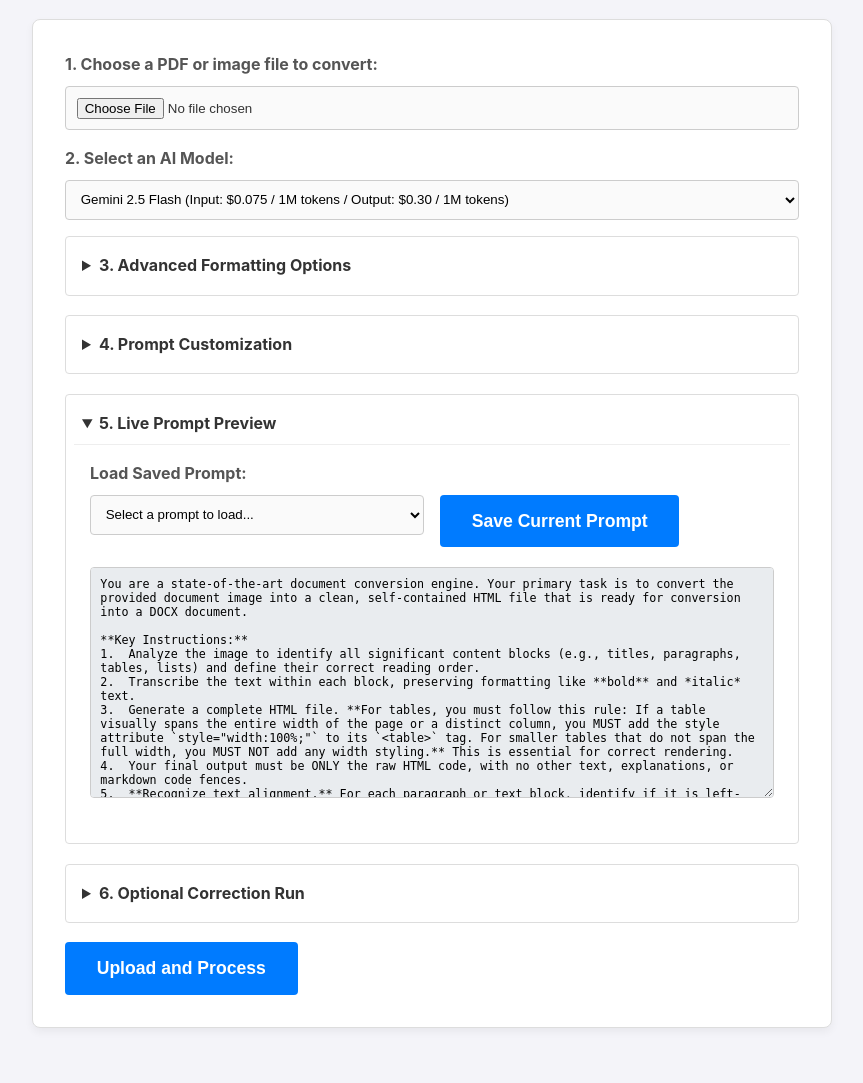
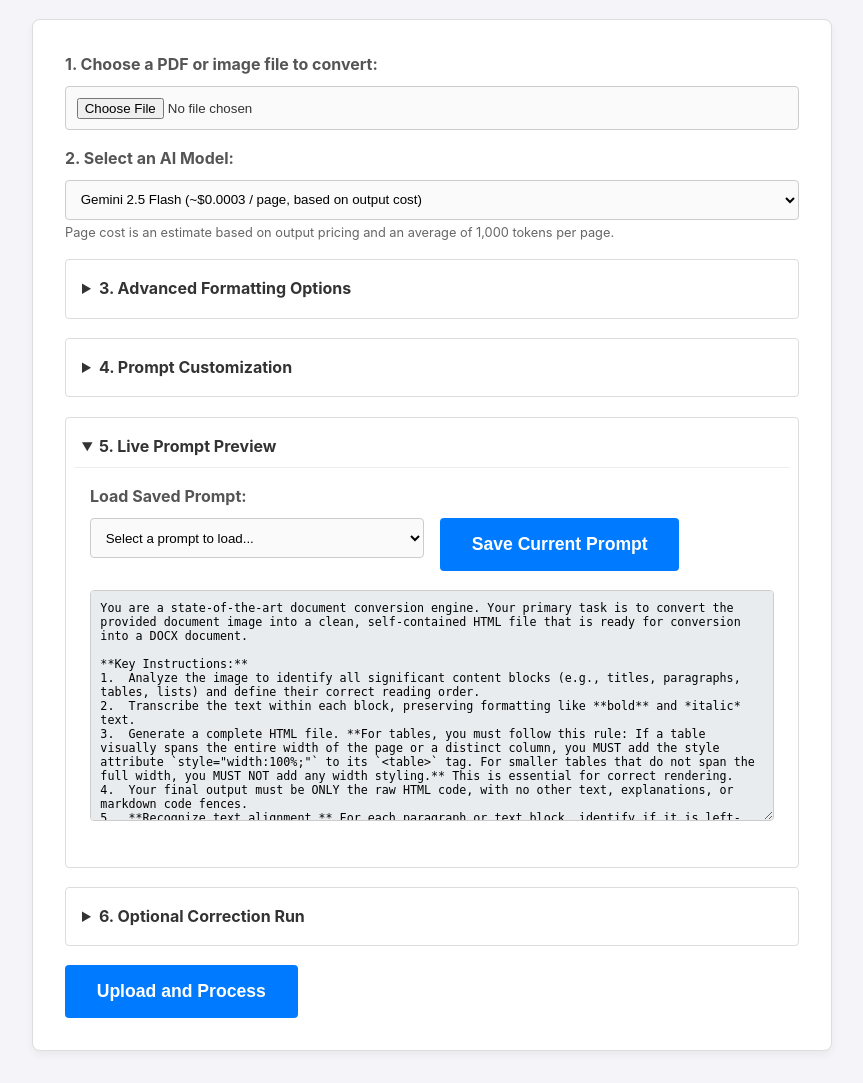
Before and after one commit to pabloromanosorio/pdf-to-word-converter-template, a FastAPI app: page / in a window 1280 px wide. Shown: the part 174-1257 px from the top of the page, without its empty margins (208-1071 px from the left). Before the commit the page ends 1202 px from the top, so only its background shows below. Run offline with FastAPI, Linux system fonts and the light colour scheme; data that the repository does not hold is empty; parts of the project's set-up code (start-up, migrations or seed data) failed here and were passed over.

Commit message:
feat: Display per-page cost estimate in UI

```diff
--- a/app/main.py
+++ b/app/main.py
@@ -39,14 +39,18 @@ GEMINI_MODELS = {
     "gemini-2.5-flash": {
         "name": "Gemini 2.5 Flash",
         "pricing_input": "$0.075 / 1M tokens",
-        "pricing_output": "$0.30 / 1M tokens"
+        "pricing_output": "$0.30 / 1M tokens",
+        "pricing_page": "~$0.0003 / page"
     },
     "gemini-2.5-pro": {
         "name": "Gemini 2.5 Pro",
         "pricing_input": "$7.00 / 1M tokens",
-        "pricing_output": "$21.00 / 1M tokens"
+        "pricing_output": "$21.00 / 1M tokens",
+        "pricing_page": "~$0.021 / page"
     }
 }
+
+PRICING_NOTE = "Page cost is an estimate based on output pricing and an average of 1,000 tokens per page."
 
 BASE_PROMPT = load_prompt("base_prompt.txt")
 CORRECTION_PROMPT = load_prompt("correction_prompt.txt")
@@ -79,7 +83,7 @@ templates = Jinja2Templates(directory="app/templates")
 @app.get("/")
 def read_root(request: Request):
     """Serves the initial HTML page and provides model information."""
-    return templates.TemplateResponse("index.html", {"request": request, "models": GEMINI_MODELS})
+    return templates.TemplateResponse("index.html", {"request": request, "models": GEMINI_MODELS, "pricing_note": PRICING_NOTE})
 
 
 @app.post("/preview-prompt")
--- a/app/templates/index.html
+++ b/app/templates/index.html
@@ -34,10 +34,11 @@
             {% for model_id, model_info in models.items() %}
                 <option value="{{ model_id }}">
                     {{ model_info.name }}
-                    <span class="model-option-note"> (Input: {{ model_info.pricing_input }} / Output: {{ model_info.pricing_output }})</span>
+                    <span class="model-option-note"> ({{ model_info.pricing_page }}, based on output cost)</span>
                 </option>
             {% endfor %}
         </select>
+        <p style="font-size: 0.8em; color: #666; margin-top: -1em; margin-bottom: 1.2em;">{{ pricing_note }}</p>
 
         <details>
             <summary>3. Advanced Formatting Options</summary>
```
